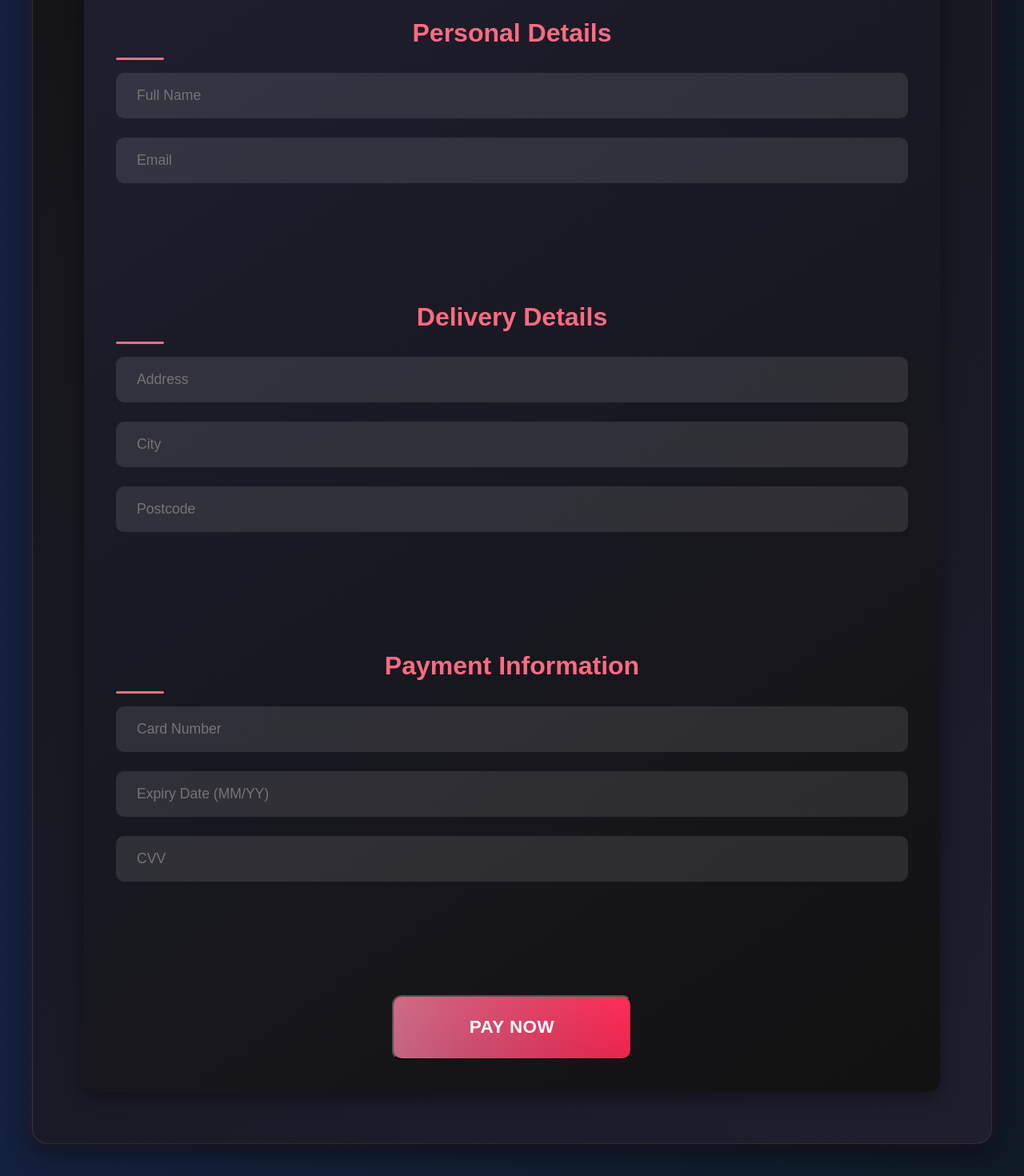
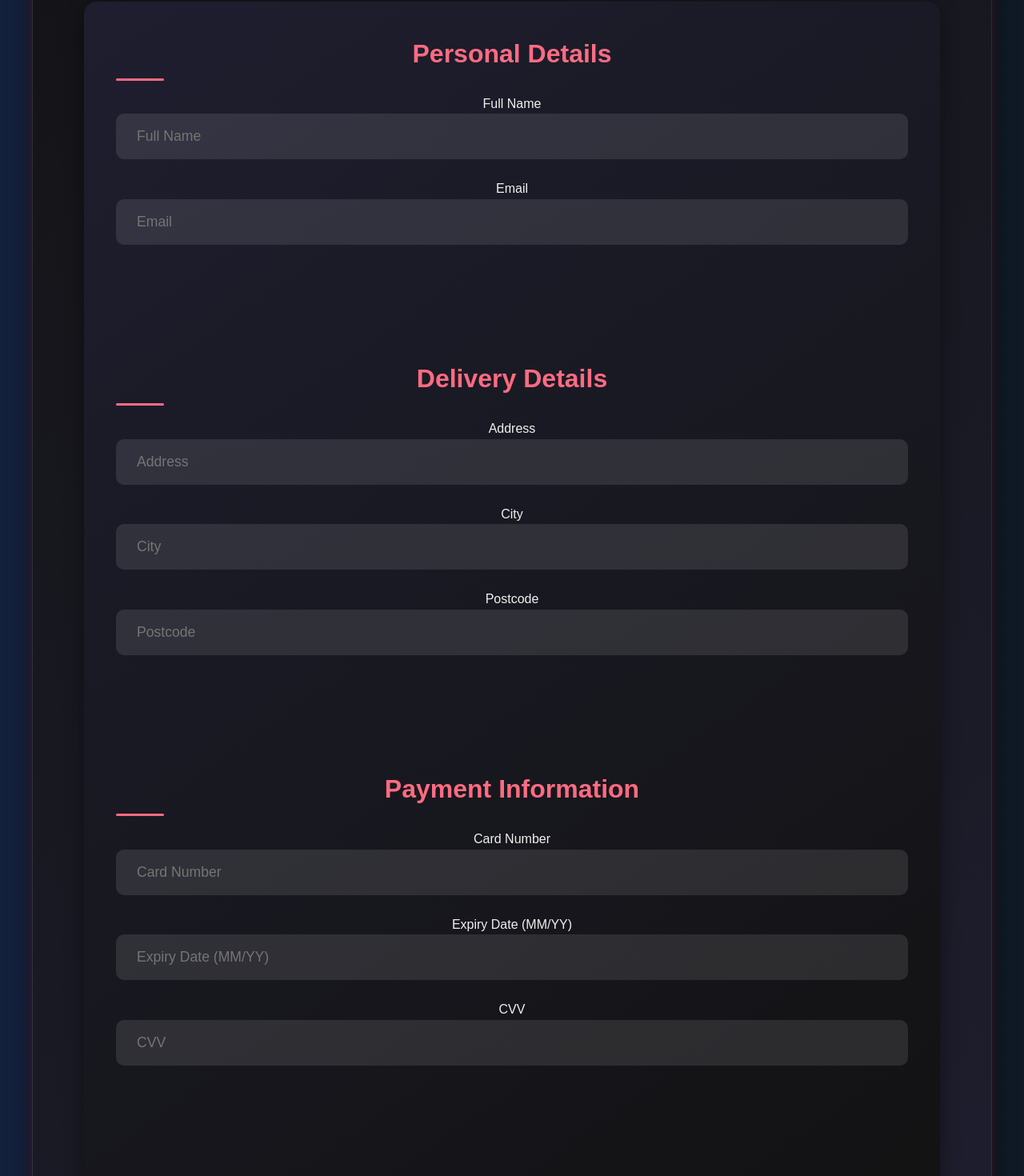
Before and after one commit to KaveeshaWeera11/KaveeWeb11, a plain HTML site: page checkout.html in a window 1280 px wide. Shown: the part 940-2410 px from the top of the page at 80% size. Drawn offline with Linux system fonts and the light colour scheme.

Commit message:
Update checkout.html

```diff
--- a/checkout.html
+++ b/checkout.html
@@ -33,10 +33,9 @@
         </li>
         <li><a href="./Games.html">Games</a></li>
         <li><a href="./FAQ.html">FAQ</a></li>
-        <li><a href="./order.html" class="cart-icon-link">
-          <img src="cart/shopping-cart.png" alt="Order Cart" class="cart-icon">
-      </a>
-      </li>
+        <li><a href="./order.html" class="cart-icon-link" aria-label="Return to cart">
+          <img src="cart/shopping-cart.png" alt="" class="cart-icon">
+        </a></li>
       </ul>
     </nav>
   </header>
@@ -48,6 +47,7 @@
     <section class="order-summary">
       <h2>Your Order</h2>
       <table id="cart-summary-table">
+        <caption>Summary of items in your checkout</caption>
         <thead>
           <tr>
             <th>Item</th>
@@ -70,22 +70,30 @@
     <form id="checkout-form" class="checkout-form">
       <section class="form-section">
         <h2>Personal Details</h2>
-          <input type="text" name="name" placeholder="Full Name" required>
-          <input type="email" name="email" placeholder="Email" required>
+        <label for="full-name">Full Name</label>
+        <input type="text" id="full-name" name="name" placeholder="Full Name" required>
+        <label for="email">Email</label>
+        <input type="email" id="email" name="email" placeholder="Email" required>
       </section>
 
       <section class="form-section">
         <h2>Delivery Details</h2>
-          <input type="text" name="address" placeholder="Address" required>
-          <input type="text" name="city" placeholder="City" required>
-          <input type="text" name="postcode" placeholder="Postcode" required>
+        <label for="address">Address</label>
+        <input type="text" id="address" name="address" placeholder="Address" required>
+        <label for="city">City</label>
+        <input type="text" id="city" name="city" placeholder="City" required>
+        <label for="postcode">Postcode</label>
+        <input type="text" id="postcode" name="postcode" placeholder="Postcode" required>
       </section>
 
       <section class="form-section">
         <h2>Payment Information</h2>
-          <input type="text" name="cardnumber" placeholder="Card Number" required>
-          <input type="text" name="expiry" placeholder="Expiry Date (MM/YY)" required>
-          <input type="text" name="cvv" placeholder="CVV" required>
+        <label for="card-number">Card Number</label>
+        <input type="text" id="card-number" name="cardnumber" placeholder="Card Number" required>
+        <label for="expiry">Expiry Date (MM/YY)</label>
+        <input type="text" id="expiry" name="expiry" placeholder="Expiry Date (MM/YY)" required>
+        <label for="cvv">CVV</label>
+        <input type="text" id="cvv" name="cvv" placeholder="CVV" required>
       </section>
 
       <div class="action-buttons">
@@ -99,59 +107,5 @@
       <p>Your order has been placed and will be delivered on <strong id="delivery-date"></strong>.</p>
     </div>
   </main>
-
-<!-- Footer Section
-<footer class="footer">
-    <div class="footer-container">
-        <div class="footer-section contact-us">
-            <h3>Contact Us</h3>
-            <p>Email: <a href="mailto:info@example.com">info@example.com</a></p>
-            <p>Phone: +94 XXXXXXXXX</p>
-            <p>Address: No. 01, Dalada Veediya, Kandy Road</p>
-        </div>
-
-        <div class="footer-section social-media">
-            <h3>Follow Us</h3>
-            <div class="social-icons">
-                <a href="#" target="_blank" aria-label="Twitter" title="X (Twitter)">
-                    <i class="fab fa-twitter"></i>
-                </a>
-                <a href="#" target="_blank" aria-label="Instagram" title="Instagram">
-                    <i class="fab fa-instagram"></i>
-                </a>
-                <a href="#" target="_blank" aria-label="Facebook" title="Facebook">
-                    <i class="fab fa-facebook"></i>
-                </a>
-                <a href="#" target="_blank" aria-label="YouTube" title="YouTube">
-                    <i class="fab fa-youtube"></i>
-                </a>
-            </div>
-        </div>
-
-        <div class="footer-section recommendations">
-            <h3>Quick Links</h3>
-            <ul>
-                <li><a href="#">Our Blog</a></li>
-                <li><a href="#">Latest Products</a></li>
-                <li><a href="#">Customer Support</a></li>
-                <li><a href="#">About Us</a></li>
-                <li><a href="#">Privacy Policy</a></li>
-            </ul>
-        </div>
-
-        <div class="footer-section newsletter">
-            <h3>Stay Updated</h3>
-            <p>Subscribe to our newsletter for the latest news and exclusive offers:</p>
-            <form action="#" method="POST" class="newsletter-form">
-                <input type="email" placeholder="Enter your email" required>
-                <button type="submit">Subscribe</button>
-            </form>
-        </div>
-    </div>
-
-    <div class="footer-bottom">
-        <p>&copy; 2025 GameFusion. All Rights Reserved.</p>
-    </div>
-</footer> -->
 </body>
 </html>
```
Lines whose indentation alone changed are shown as unchanged.
